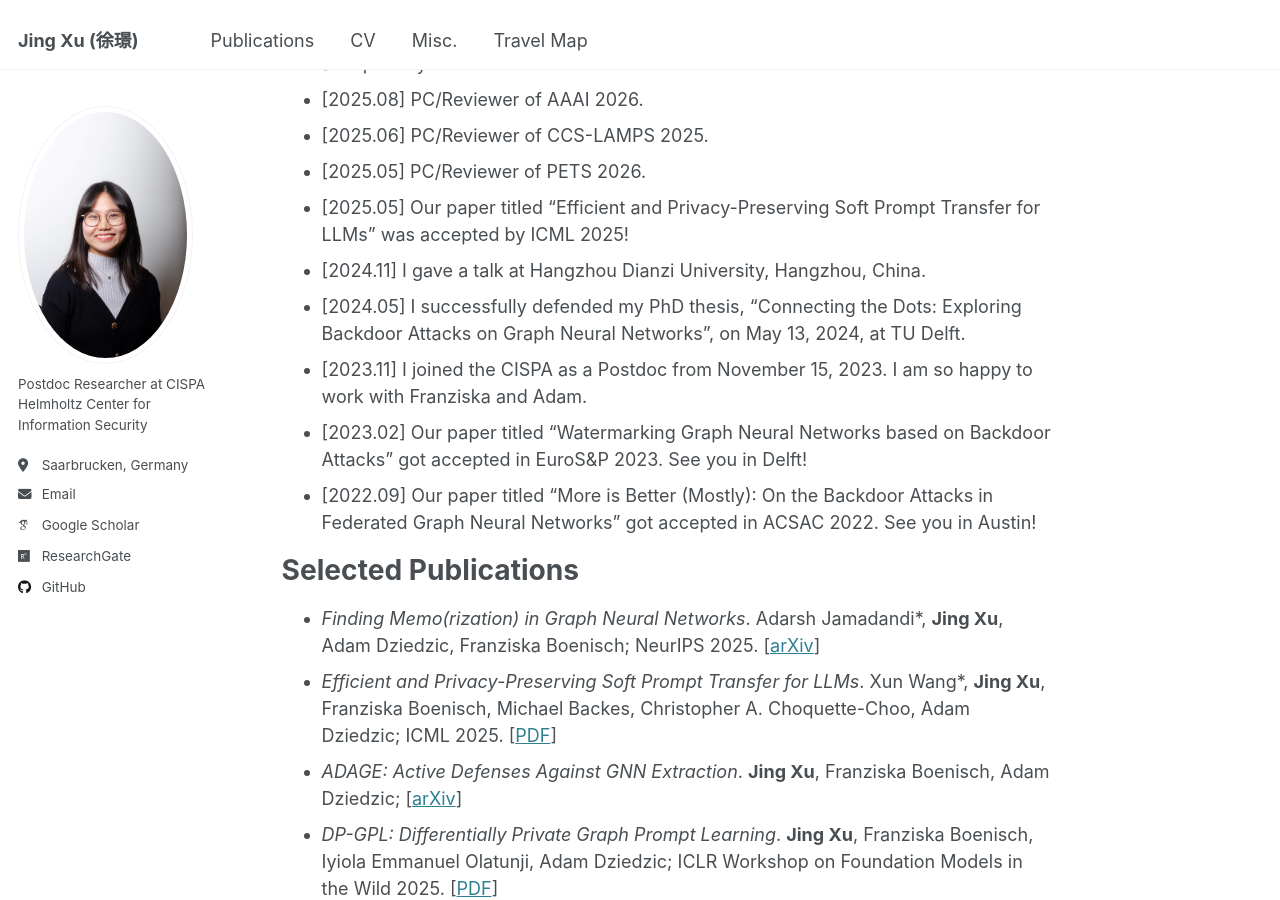
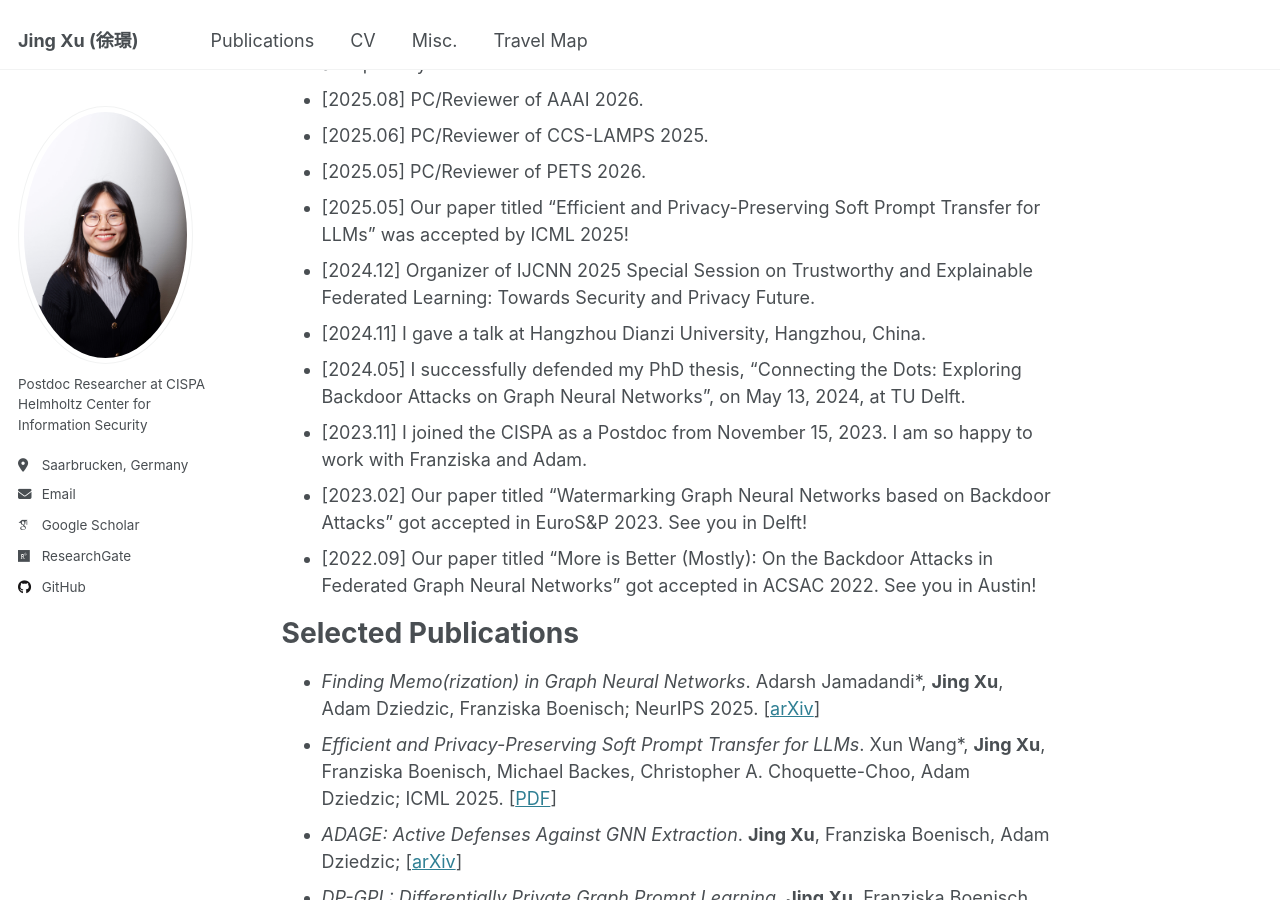
Before and after one commit to xujing1994/xujing1994.github.io, a Jekyll site: the page built from _pages/about.md, in a window 1280 px wide and 900 px high, scrolled down 528 px. Built offline with Jekyll 4.4.1, drawn with Linux system fonts in a browser that asks for light colours; some web fonts are replaced.

Commit message:
Add entry for IJCNN 2025 Special Session organization
Added a new entry for organizing a special session on trustworthy federated learning.

```diff
--- a/_pages/about.md
+++ b/_pages/about.md
@@ -24,6 +24,7 @@ What's New
 * [2025.06] PC/Reviewer of CCS-LAMPS 2025.
 * [2025.05] PC/Reviewer of PETS 2026.
 * [2025.05] Our paper titled "Efficient and Privacy-Preserving Soft Prompt Transfer for LLMs" was accepted by ICML 2025!
+* [2024.12] Organizer of IJCNN 2025 Special Session on Trustworthy and Explainable Federated Learning: Towards Security and Privacy Future.
 * [2024.11] I gave a talk at Hangzhou Dianzi University, Hangzhou, China.
 * [2024.05] I successfully defended my PhD thesis, "Connecting the Dots: Exploring Backdoor Attacks on Graph Neural Networks", on May 13, 2024, at TU Delft.
 * [2023.11] I joined the CISPA as a Postdoc from November 15, 2023. I am so happy to work with Franziska and Adam.
```
